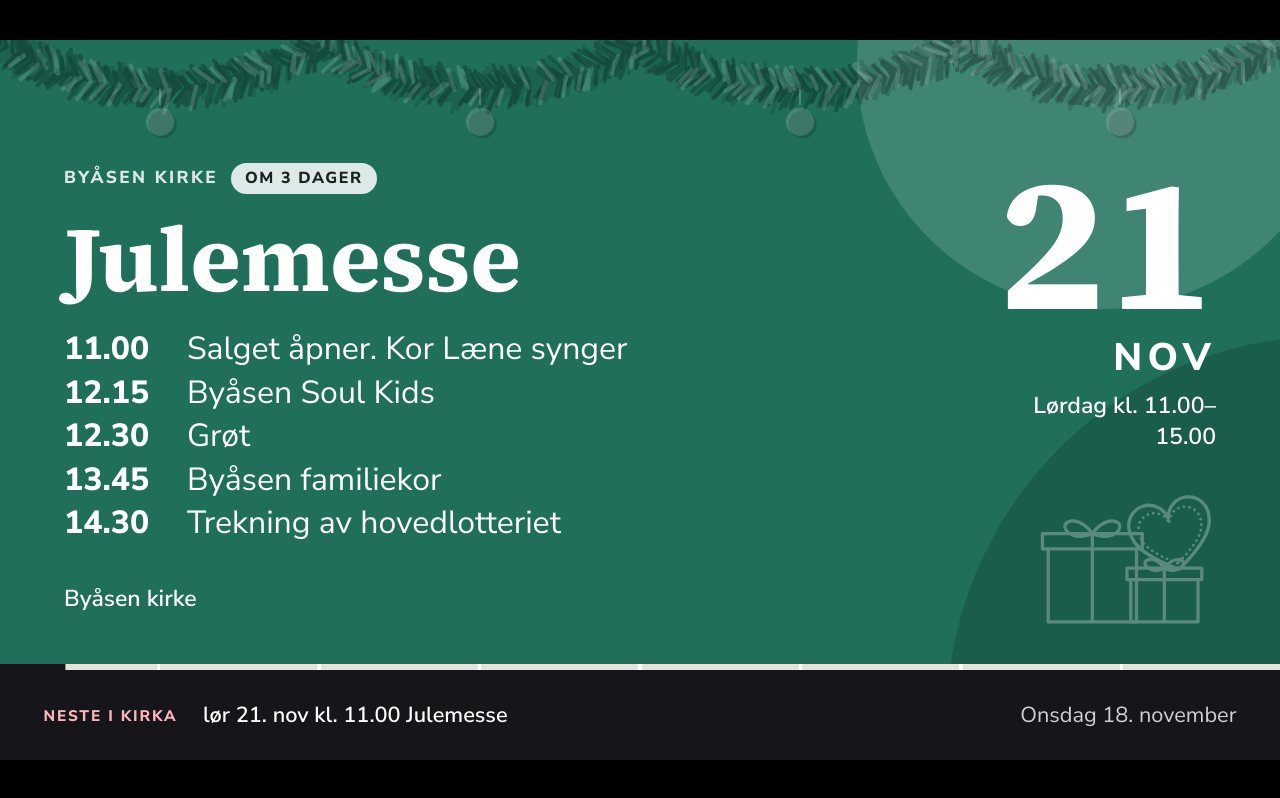
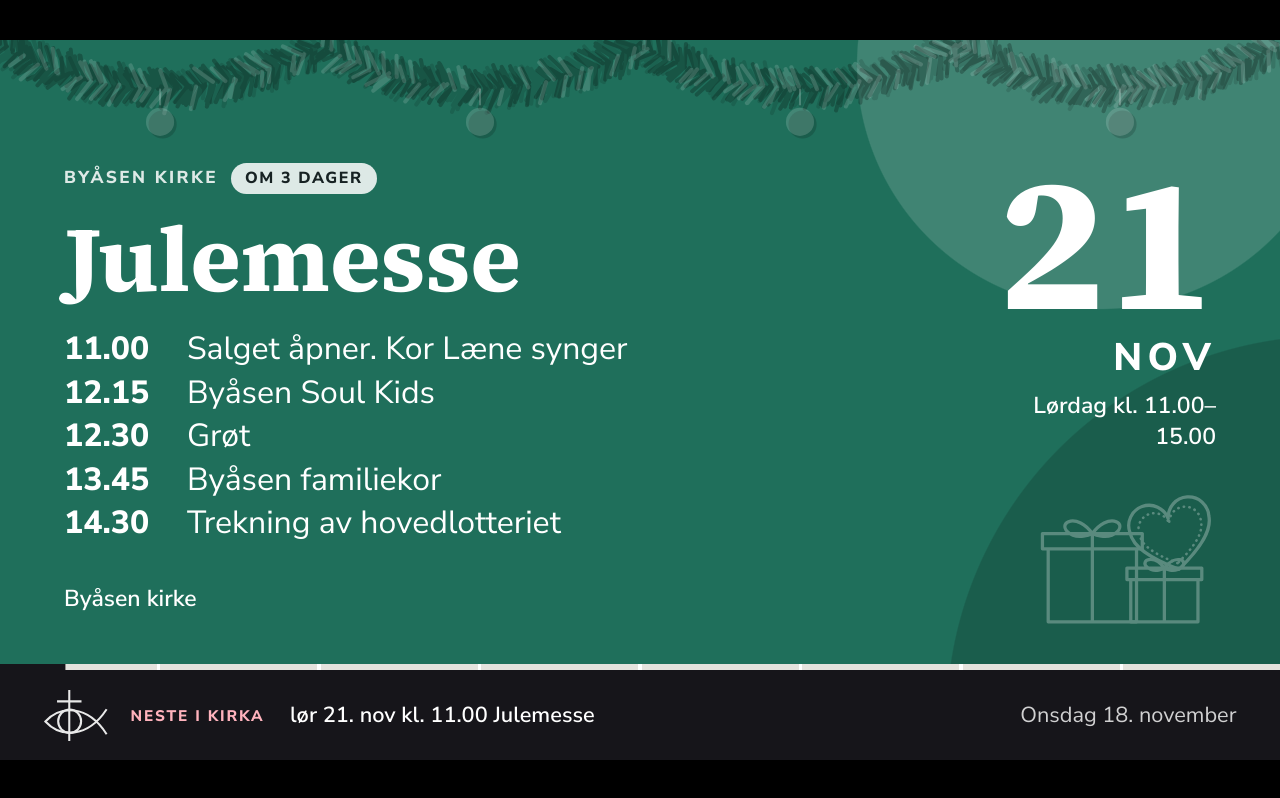
Before and after one commit to torkil-droid/infoskjerm-byasen, a plain HTML site: page index.html in a window 1280 px wide. Drawn offline with Linux system fonts and the light colour scheme.

Commit message:
Kirkefisken i bunnlinja
Co-Authored-By: Claude Opus 5.5 <noreply@anthropic.com>
Claude-Session: https://claude.ai/code/session_01GrkvAkhfZae7JWAmHcgMuW

```diff
--- a/index.html
+++ b/index.html
@@ -179,6 +179,8 @@ html,body{margin:0;background:#000;font-family:var(--body);overflow:hidden}
 .foot .lbl{font-weight:800;letter-spacing:.12em;text-transform:uppercase;font-size:calc(1.2*var(--u));color:#ffb3bd;flex:none}
 .foot .next{flex:1;white-space:nowrap;overflow:hidden;text-overflow:ellipsis;font-weight:600}
 .foot .today{flex:none;opacity:.8}
+.foot .logo{flex:none;display:flex;width:calc(5*var(--u));height:calc(4*var(--u));color:#fff;opacity:.9;margin-right:calc(-0.2*var(--u))}
+.foot .logo svg{width:100%;height:100%}
 .foot.hast{background:var(--gud)}
 .foot.hast .lbl{color:#fff}
 .foot.hast .next{font-weight:800}
@@ -200,7 +202,7 @@ html,body{margin:0;background:#000;font-family:var(--body);overflow:hidden}
   <div class="stage" id="stage">
     <div id="slides"></div>
     <div class="dots" id="dots"></div>
-    <div class="foot"><span class="lbl" id="lbl">Neste i kirka</span><span class="next" id="next"></span><span class="today" id="today"></span></div>
+    <div class="foot"><span class="logo"><svg aria-hidden="true" xmlns="http://www.w3.org/2000/svg" viewBox="0 0 679 544" fill="none" stroke="currentColor" stroke-width="22" stroke-miterlimit="10">  <path d="M268 0V544M138 121H398"/>  <path d="M665 470C460 150 170 165 14 335C170 505 460 518 665 205"/>  <ellipse cx="272" cy="332" rx="122" ry="124"/></svg></span><span class="lbl" id="lbl">Neste i kirka</span><span class="next" id="next"></span><span class="today" id="today"></span></div>
   </div>
 </div>
 <script>/* qrcode-generator 1.4.4 (MIT, Kazuhiko Arase), lagt inn i siden så skjermen ikke trenger nettet for QR-koder */
--- a/kilde/skjerm.css
+++ b/kilde/skjerm.css
@@ -151,6 +151,8 @@
 .foot .lbl{font-weight:800;letter-spacing:.12em;text-transform:uppercase;font-size:calc(1.2*var(--u));color:#ffb3bd;flex:none}
 .foot .next{flex:1;white-space:nowrap;overflow:hidden;text-overflow:ellipsis;font-weight:600}
 .foot .today{flex:none;opacity:.8}
+.foot .logo{flex:none;display:flex;width:calc(5*var(--u));height:calc(4*var(--u));color:#fff;opacity:.9;margin-right:calc(-0.2*var(--u))}
+.foot .logo svg{width:100%;height:100%}
 .foot.hast{background:var(--gud)}
 .foot.hast .lbl{color:#fff}
 .foot.hast .next{font-weight:800}
```
Also changed, not shown: gjennomgang/index.html (+2 -0 lines), kilde/skjerm.html (+1 -1 lines), bilder/kirkefisk.svg (added).
